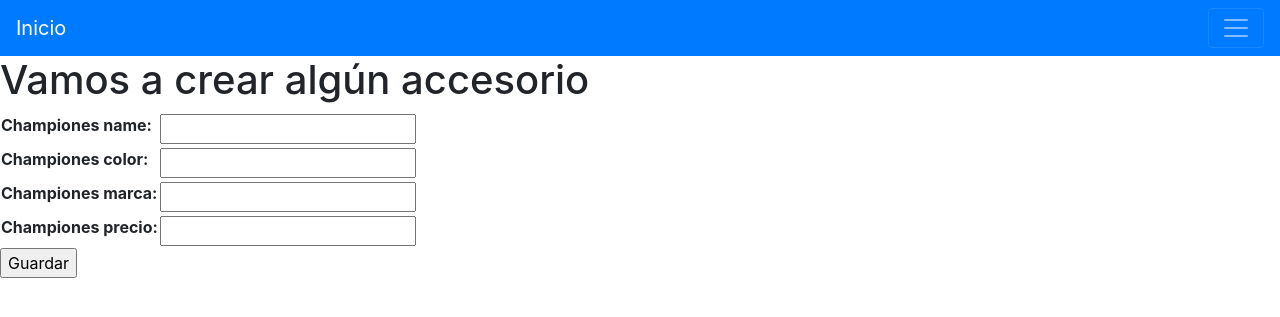
After one commit to GustavoSeoane/Tienda-Abreu, a Django app: template templates/crear_accesorio.html in a window 1280 px wide. The commit adds this page. Shown: the top 317 px of the page. Run offline with Django 4.2, Linux system fonts and the light colour scheme; the template is opened without the code that fills it: values that come from a table or form of the project are taken from there, others are empty; parts of the project's set-up code (start-up, migrations or seed data) failed here and were passed over.

Commit message:
accesorios

```diff
--- a/Tienda/forms.py
+++ b/Tienda/forms.py
@@ -11,3 +11,9 @@ class championes_forms(forms.Form):
     championes_color = forms.CharField(max_length=100)
     championes_marca = forms.CharField(max_length=100)
     championes_precio = forms.FloatField()
+
+class accesorios_forms(forms.Form):
+    championes_name = forms.CharField(max_length=200)
+    championes_color = forms.CharField(max_length=100)
+    championes_marca = forms.CharField(max_length=100)
+    championes_precio = forms.FloatField()
--- a/Tienda/urls.py
+++ b/Tienda/urls.py
@@ -1,5 +1,5 @@
 from django.urls import path
-from Tienda.views import listar_ropa, crear_ropa, search_ropa, listar_championes, crear_championes
+from Tienda.views import crear_accesorios, listar_accesorios, listar_ropa, crear_ropa, search_ropa, listar_championes, crear_championes, crear_accesorios
 
 urlpatterns = [
     path('listar-ropa/', listar_ropa, name = 'listar_ropa'),
@@ -7,4 +7,6 @@ urlpatterns = [
     path('search-ropa/', search_ropa, name = 'search_ropa'),
     path('listar-championes/', listar_championes, name = 'listar_championes'),
     path('crear-championes/', crear_championes, name = 'crear_championes'),
+    path('listar-accesorios/', listar_accesorios, name = 'listar_accesorios'),
+    path('crear-accesorios/', crear_accesorios, name = 'crear_accesorios'),
 ]
--- a/templates/base.html
+++ b/templates/base.html
@@ -1,5 +1,6 @@
 <!DOCTYPE html>
 <html lang="en">
+
 <head>
     <link rel="stylesheet" href="https://cdn.jsdelivr.net/npm/bootstrap@4.6.1/dist/css/bootstrap.min.css" integrity="sha384-zCbKRCUGaJDkqS1kPbPd7TveP5iyJE0EjAuZQTgFLD2ylzuqKfdKlfG/eSrtxUkn" crossorigin="anonymous">
     <meta charset="UTF-8">
@@ -7,6 +8,7 @@
     <meta name="viewport" content="width=device-width, initial-scale=1.0">
     <title>Document</title>
 </head>
+
 <body>
 
 
@@ -25,7 +27,7 @@
                     <a class="nav-link" href="/tienda/listar-championes">Calzado</a>
                 </li>
                 <li class="nav-item">
-                <a class="nav-link" href="#">Accesorios</a>
+                    <a class="nav-link" href="/tienda/listar-accesorios">Accesorios</a>
                 </li>
                 <li class="nav-item dropdown">
                     <a class="nav-link dropdown-toggle" href="#" id="navbarDropdown" role="button" data-toggle="dropdown" aria-expanded="false">
@@ -34,11 +36,11 @@
                     <div class="dropdown-menu" aria-labelledby="navbarDropdown">
                         <a class="dropdown-item" href="/tienda/crear-ropa/">Alta nueva Ropa</a>
                         <a class="dropdown-item" href="/tienda/crear-championes/">Alta nuevo Calzado</a>
-                <a class="dropdown-item" href="#">Alta nuevo Accesorio</a>
+                        <a class="dropdown-item" href="/tienda/crear-accesorio/">Accesorios imperdibles</a>
                     </div>
                 </li>
-          <form class="form-inline my-2 my-lg-0" action = "/tienda/search-ropa/" method = "GET">
-            <input class="form-control mr-sm-2" type="search" placeholder="Ingrese el Producto" aria-label="Search" name = "search">
+                <form class="form-inline my-2 my-lg-0" action="/tienda/search-ropa/" method="GET">
+                    <input class="form-control mr-sm-2" type="search" placeholder="Ingrese el Producto" aria-label="Search" name="search">
                     <button class="btn btn-outline-success my-2 my-sm-0" type="submit">Buscar Ropa</button>
                 </form>
         </div>
@@ -47,12 +49,12 @@
 
 
 
-    {% block content %}
-    {% endblock%}
+    {% block content %} {% endblock%}
 
 
 
 </body>
 <script src="https://cdn.jsdelivr.net/npm/jquery@3.5.1/dist/jquery.slim.min.js" integrity="sha384-DfXdz2htPH0lsSSs5nCTpuj/zy4C+OGpamoFVy38MVBnE+IbbVYUew+OrCXaRkfj" crossorigin="anonymous"></script>
 <script src="https://cdn.jsdelivr.net/npm/bootstrap@4.6.1/dist/js/bootstrap.bundle.min.js" integrity="sha384-fQybjgWLrvvRgtW6bFlB7jaZrFsaBXjsOMm/tB9LTS58ONXgqbR9W8oWht/amnpF" crossorigin="anonymous"></script>
+
 </html>
--- /dev/null
+++ b/templates/crear_accesorio.html
@@ -0,0 +1,28 @@
+{% extends 'base.html' %} {% block content %} {% if form %}
+<h1>Vamos a crear algún accesorio</h1>
+<form action="" method="POST" enctype="multipart/form-data">
+    {% csrf_token %}
+    <table>
+        {{form.as_table}}
+    </table>
+    <input type="submit" , value="Guardar">
+</form>
+
+{% elif new_accesorio %}
+
+<div class="card mb-3" style="max-width: 540px;">
+    <div class="row no-gutters">
+        <div class="col-md-4">
+            <img Src={{ropaa.imagen.url}}>
+        </div>
+        <div class="col-md-8">
+            <div class="card-body">
+                <h5 class="card-title">{{new_accesorio.accesorio_name}}</h5>
+                <p class="card-text">Es de color {{new_accesorio.accesorio_color}} y es de la marca {{new_accesorio.accesorio_marca}}.</p>
+                <p class="card-text"><small class="text-muted">Precio - USD: {{new_accesorio.accesorio_precio}}</small></p>
+            </div>
+        </div>
+    </div>
+</div>
+
+{% endif %} {% endblock%}
```
Also changed, not shown: Tienda/views.py (+24 -1 lines), templates/index.html (+7 -7 lines), templates/listar_accesorios.html (added, +25 -0 lines). Lines whose indentation alone changed are shown as unchanged.
